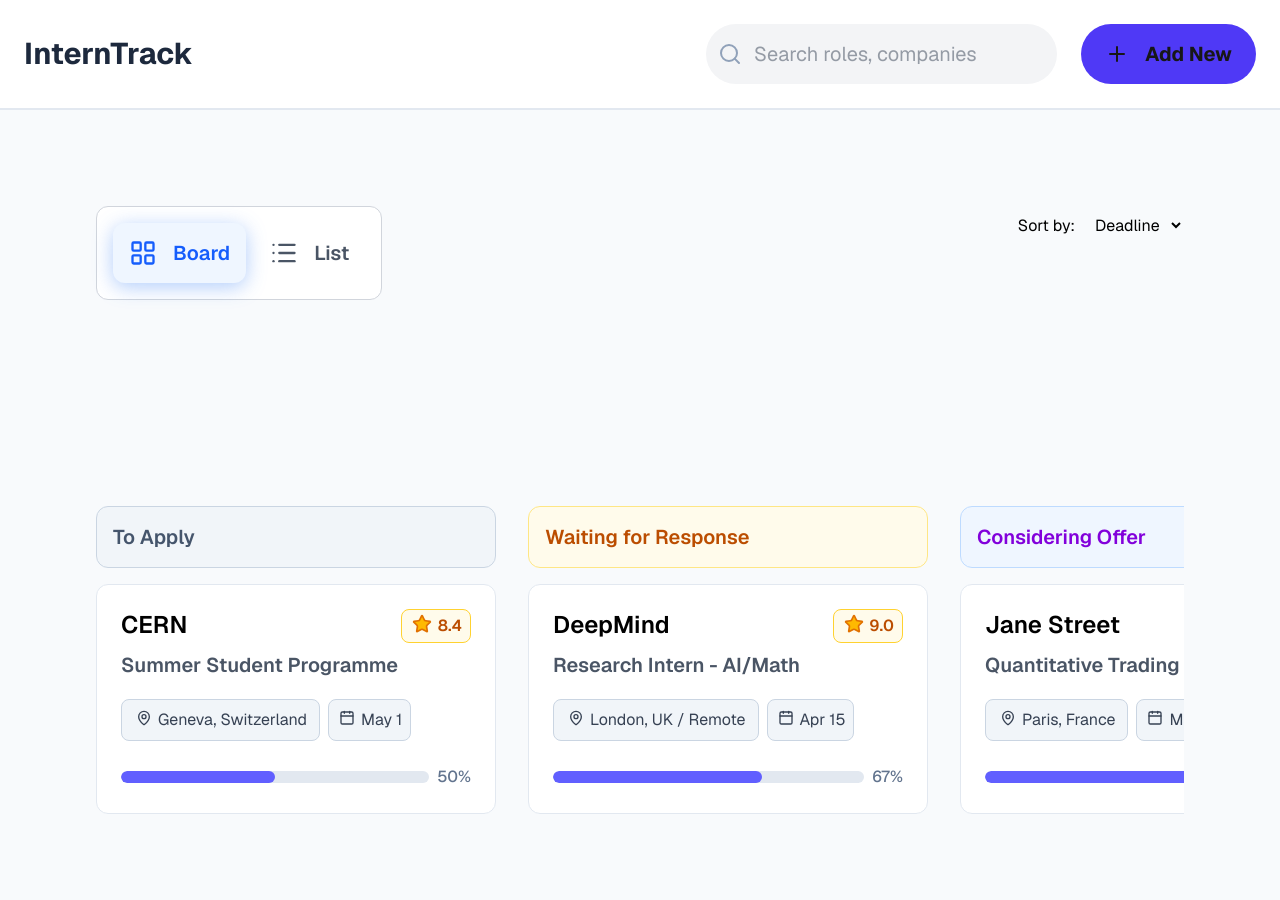
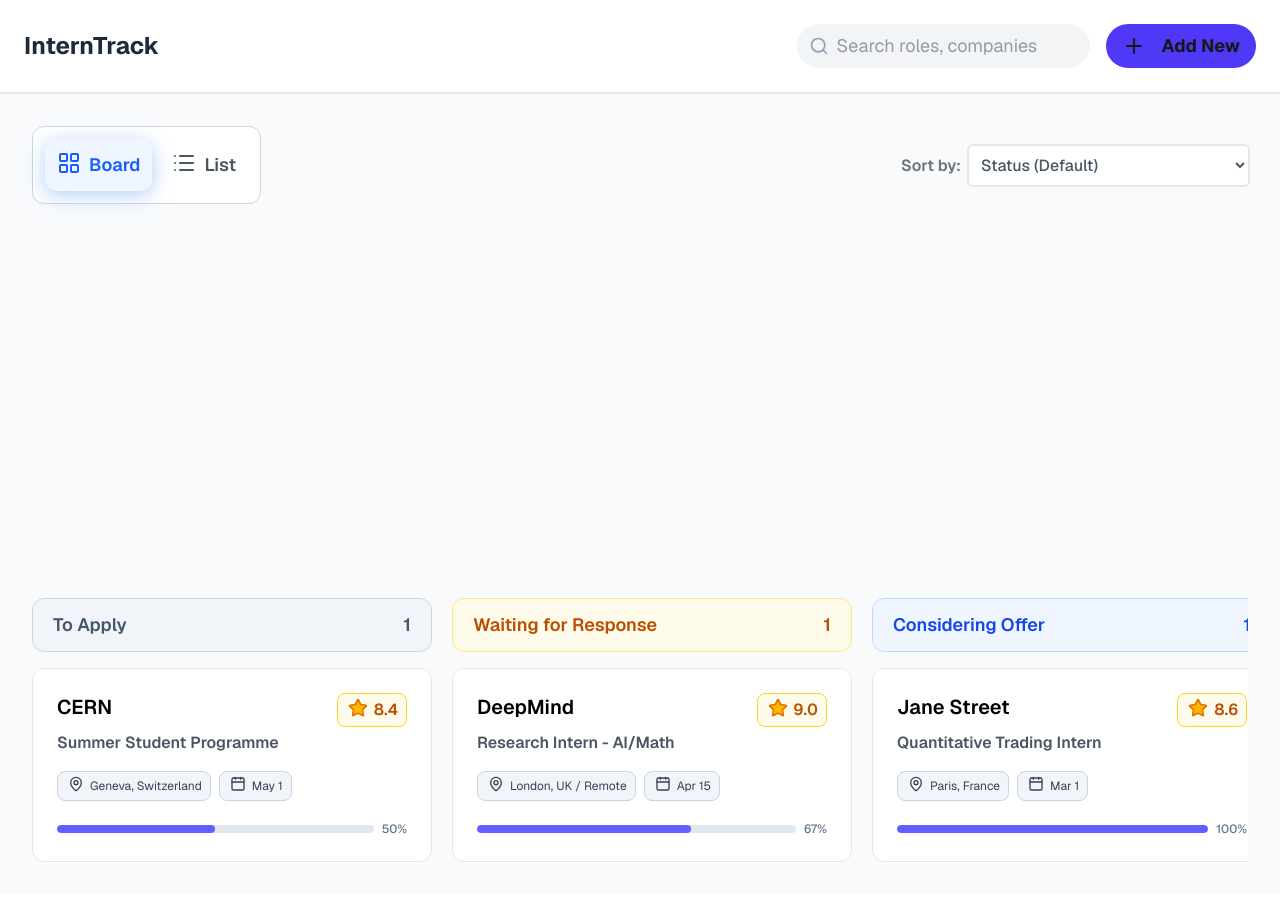
Before and after one commit to adridevlog/intertrack, a Next.js app: page / in a window 1280 px wide. Shown: the top 900 px of the page. Built offline with nearby package versions, Linux system fonts and the light colour scheme.

Commit message:
Static main page UI

```diff
--- a/src/app/components/InternshipBoard.js
+++ b/src/app/components/InternshipBoard.js
@@ -1,4 +1,5 @@
 import { MapPin, Calendar, StarIcon, Star } from "lucide-react";
+import { motion } from "motion/react";
 
 export default function InternshipBoard({ internship }) {
   let { role, evaluation, company, position, place, status, deadline } =
@@ -14,33 +15,35 @@
     day: "numeric",
   });
   return (
-    <div className="flex flex-col p-6 border border-slate-200 bg-white rounded-xl gap-2">
+    <div className="flex flex-col p-6 border border-slate-200 bg-white rounded-xl gap-1 cursor-pointer hover:shadow-2xl  transition-all duration-300 hover:-translate-y-2 hover:bg-cyan-50 group">
       <div className="flex flex-row justify-between">
-        <div className="font-semibold text-2xl text-black">{company}</div>
+        <div className="font-semibold text-xl text-black group-hover:text-blue-800 transition-all">
+          {company}
+        </div>
         <div className="border border-amber-300 text-amber-700  px-2 py-1 rounded-lg bg-amber-50 font-semibold flex flex-row gap-1 items-center">
           <Star className=" fill-amber-400 w-6 h-6 text-amber-600  pb-1" />
-          <div>{averageScore.toFixed(1)}</div>
+          <div className="text-md">{averageScore.toFixed(1)}</div>
         </div>
       </div>
-      <div className="text-gray-600 font-semibold  text-xl">{role}</div>
+      <div className="text-gray-600 font-semibold  text-md">{role}</div>
       <div className="mt-3 flex flex-row gap-2 items-center text-md text-gray-800 ">
-        <div className="rounded-lg py-2 px-3 bg-slate-100 text-gray-700 border border-slate-300 flex flex-row gap-1 items-center ">
+        <div className="rounded-lg py-1 px-2 bg-slate-100 text-gray-700 border border-slate-300 flex flex-row gap-1 items-center ">
           <MapPin className="w-5 h-5 text-gray-700  pb-1" />
-          <div>{place}</div>
+          <div className="text-xs">{place}</div>
         </div>
-        <div className="rounded-lg p-2 bg-slate-100 text-gray-700 border border-slate-300 flex flex-row gap-1 items-center ">
+        <div className="rounded-lg p-2 bg-slate-100 text-gray-700 border border-slate-300 flex flex-row gap-1 items-center py-1 px-2">
           <Calendar className="w-5 h-5 text-gray-700 pb-1" />
-          <div>{deadline}</div>
+          <div className="text-xs">{deadline}</div>
         </div>
       </div>
       <div className="flex items-center gap-2 mt-4">
-        <div className="w-full h-3 bg-slate-200 rounded-full overflow-hidden">
+        <div className="w-full h-2 bg-slate-200 rounded-full overflow-hidden">
           <div
             className="h-full bg-indigo-500 rounded-full"
             style={{ width: `${progress}%` }}
           />
         </div>
-        <span className="text-md text-slate-500 font-medium">{progress}%</span>
+        <span className="text-xs text-slate-500 font-medium">{progress}%</span>
       </div>
     </div>
   );
--- a/src/app/components/InternshipList.js
+++ b/src/app/components/InternshipList.js
@@ -1,3 +1,75 @@
-export default function InternshipList({ internships }) {
-  return <div></div>;
+import { STATUS_STYLES } from "../data/STATUS_STYLES";
+import { Star } from "lucide-react";
+
+export default function InternshipList({ internship, status }) {
+  let statusName;
+  let statusStyle;
+  const averageScore =
+    Object.values(internship.evaluation).reduce((a, b) => a + b, 0) / 5;
+  const progress = (
+    (Object.values(internship.requirements).filter((r) => r.done).length /
+      internship.requirements.length) *
+    100
+  ).toFixed(0);
+  status.map((s) => {
+    let array = s.name.split(" ");
+    array[0] = array[0].toLowerCase();
+    if (array.join("") === internship.status) {
+      statusName = s.name;
+      statusStyle =
+        STATUS_STYLES[array.join("")] || "bg-gray-200 text-gray-800";
+    }
+  });
+  const deadline = new Date(internship.deadline).toLocaleDateString("en-US", {
+    month: "short",
+    day: "numeric",
+    year: "numeric",
+  });
+
+  return (
+    <tr
+      key={internship.id}
+      className=" cursor-pointer group hover:shadow-2xl  transition-all duration-300 hover:-translate-x-3 hover:bg-cyan-50 group"
+    >
+      <td className="p-4">
+        <div className="text-base font-semibold text-slate-900 sm:text-lg md:text-xl tracking-wide group-hover:text-blue-800">
+          {internship.company}
+        </div>
+        <div className="text-xs sm:text-sm md:text-base lg:text-lg text-slate-500">
+          {internship.role}
+        </div>
+      </td>
+      <td className={`p-4 `}>
+        <span
+          className={`text-xs sm:text-xs md:text-sm lg:text-base inline-flex items-center px-4 py-1.5 rounded-3xl font-medium border ${statusStyle}`}
+        >
+          {statusName}
+        </span>
+      </td>
+
+      <td className="p-4 text-gray-600">{deadline}</td>
+      <td className="p-4 text-amber-600 font-semibold ">
+        <div
+          className="flex items-center gap-1
+         flex-row"
+        >
+          <Star className=" fill-amber-400 w-6 h-6 text-amber-600  pb-1" />
+          {averageScore.toFixed(1)}
+        </div>
+      </td>
+      <td className="p-4 ">
+        <div className=" flex items-center gap-2">
+          <div className="w-full h-2 bg-slate-200 rounded-full overflow-hidden">
+            <div
+              className="h-full bg-indigo-500 rounded-full"
+              style={{ width: `${progress}%` }}
+            />
+          </div>
+          <span className="text-xs text-slate-500 font-medium">
+            {progress}%
+          </span>
+        </div>
+      </td>
+    </tr>
+  );
 }
--- a/src/app/components/LayoutSelector.js
+++ b/src/app/components/LayoutSelector.js
@@ -13,7 +13,7 @@
       : "transparent text-gray-600";
   return (
     <motion.div
-      className="relative flex flex flex-row items-center"
+      className="relative flex flex-row items-center"
       onClick={() => {
         setActiveLayout(name.toLowerCase());
       }}
@@ -33,10 +33,10 @@
         ></motion.div>
       )}
       <div
-        className={`z-10 flex flex-row gap-4 py-4 px-4 rounded-xl hover:bg-gray-100 cursor-pointer ${bg}`}
+        className={`z-10 flex flex-row gap-2 py-3 px-3 rounded-xl hover:bg-gray-100 cursor-pointer ${bg}`}
       >
-        <Icon className="w-7 h-7" />
-        <span className="text-xl font-semibold">{name}</span>
+        <Icon className="w-6 h-6" />
+        <span className="text-lg font-semibold">{name}</span>
       </div>
     </motion.div>
   );
--- a/src/app/components/Navbar.js
+++ b/src/app/components/Navbar.js
@@ -3,16 +3,16 @@
 export default function Navbar() {
   return (
     <nav className="flex items-center flex-row justify-between p-6  bg-white border-b-2 border-slate-200 font-sans">
-      <div className="text-slate-800 text-3xl font-bold">InternTrack</div>
-      <div className="flex flex-row items-center gap-6">
+      <div className="text-slate-800 text-2xl font-bold">InternTrack</div>
+      <div className="flex flex-row items-center gap-4">
         <div className="relative">
-          <Search className="w-6 h-6 absolute left-3 top-1/2 -translate-y-1/2 text-slate-400 " />
+          <Search className="w-5 h-5 absolute left-3 top-1/2 -translate-y-1/2 text-slate-400 " />
           <input
             placeholder="Search roles, companies"
-            className="pl-12 rounded-4xl bg-gray-100 py-4 px-6 focus:outline-none focus:ring-4 focus:ring-gray-100 focus:bg-white text-xl text-gray-700 transition-all"
+            className="pl-10 rounded-4xl bg-gray-100 py-2 px-2 focus:outline-none focus:ring-4 focus:ring-gray-100 focus:bg-white text-lg text-gray-700 transition-all"
           ></input>
         </div>
-        <button className="h-15 flex flex-row bg-indigo-600 rounded-4xl px-6 py-4 text-xl font-bold gap-4 align-center cursor-pointer hover:bg-indigo-700 transition-colors">
+        <button className="h-11 flex flex-row bg-indigo-600 rounded-4xl px-4 py-2 text-lg font-bold gap-4 align-center cursor-pointer hover:bg-indigo-700 transition-colors">
           <Plus className="w-6 h-6 self-center"></Plus>
           <span className="self-center">Add New</span>
         </button>
--- a/src/app/components/StatusColumn.js
+++ b/src/app/components/StatusColumn.js
@@ -1,11 +1,5 @@
 import InternshipBoard from "./InternshipBoard";
-
-const STATUS_STYLES = {
-  toApply: "bg-slate-100 border-slate-300 text-slate-600",
-  waitingforResponse: "bg-amber-50 text-amber-700  border-amber-200",
-  consideringOffer: "bg-blue-50 text-purple-700 border-blue-200",
-  accepted: "bg-emerald-50 text-emerald-700 border-emerald-200",
-};
+import { STATUS_STYLES } from "../data/STATUS_STYLES";
 
 export default function StatusColumn({ internships, name }) {
   console.log(name);
@@ -18,9 +12,10 @@
   return (
     <div className="flex flex-col min-w-100 grow-0 basis-auto shrink-0 gap-4">
       <div
-        className={`rounded-xl font-semibold border pl-4 py-4 text-xl ${statusStyle}`}
+        className={`rounded-xl font-semibold border px-5 py-3 text-lg flex flex-row justify-between ${statusStyle}`}
       >
-        {name}
+        <div>{name}</div>
+        <div>{internships.length}</div>
       </div>
       {internships.map((internship) => {
         return (
--- /dev/null
+++ b/src/app/data/STATUS_STYLES.js
@@ -0,0 +1,6 @@
+export const STATUS_STYLES = {
+  toApply: "bg-slate-100 border-slate-300 text-slate-600",
+  waitingforResponse: "bg-amber-50 text-amber-700  border-amber-200",
+  consideringOffer: "bg-blue-50 text-blue-700 border-blue-200",
+  accepted: "bg-emerald-50 text-emerald-700 border-emerald-200",
+};
--- a/src/app/page.js
+++ b/src/app/page.js
@@ -5,6 +5,7 @@
 import { INITIAL_DATA } from "./data/internships-mock";
 import { List, LayoutGrid } from "lucide-react";
 import StatusColumn from "./components/StatusColumn";
+import InternshipList from "./components/InternshipList";
 
 export default function Home() {
   const [activeLayout, setActiveLayout] = useState("board");
@@ -39,9 +40,9 @@
 
   const [status, setStatus] = useState(initialStatus);
   return (
-    <main className=" font-sans flex min-h-screen flex-col items-center justify-between p-24 bg-slate-50 ">
-      <div className="w-full flex flex-row justify-between">
-        <div className="flex flex-row text-black border border-gray-300 rounded-xl p-4 gap-2 bg-white">
+    <main className=" font-sans flex min-h-screen flex-col items-center justify-between p-8 bg-slate-50 ">
+      <div className="w-full flex flex-row justify-between items-center">
+        <div className="flex flex-row text-black border border-gray-300 rounded-xl p-3 gap-2 bg-white">
           <LayoutSelector
             name="Board"
             Icon={LayoutGrid}
@@ -55,16 +56,19 @@
             setActiveLayout={setActiveLayout}
           />
         </div>
-        <div className="text-black">
+        <div className="text-gray-500 font-semibold">
           Sort by:
-          <select className="ml-2 p-2 rounded">
+          <select className="ml-2 p-2 font-medium text-gray-600 bg-white ring-2 ring-gray-200 rounded focus:ring-2 focus:ring-blue-500 active:ring-0">
+            <option value="status">Status (Default)</option>
+            <option value="evaluation">Evaluation score (Default)</option>
             <option value="deadline">Deadline</option>
+            <option value="progress">Requirements progress (Default)</option>
           </select>
         </div>
       </div>
       <div className="overflow-hidden w-full">
         {activeLayout === "board" && (
-          <div className="flex flex-row overflow-x-auto flex-nowrap w-full gap-8">
+          <div className="flex flex-row overflow-x-auto flex-nowrap w-full gap-5">
             {status.map((statusItem) => {
               const { name, internships } = statusItem;
               return (
@@ -78,44 +82,24 @@
           </div>
         )}
         {activeLayout === "list" && (
-          <div className="bg-white rounded-xl shadow-sm border border-slate-200 overflow-hidden">
+          <div className="bg-white rounded-xl shadow-sm border border-slate-200 overflow-hidden overflow-x-auto flex-nowrap">
             <table className="w-full text-left border-collapse">
               <thead>
-                <tr className="bg-slate-50 border-b border-slate-200 text-slate-500 text-xs uppercase tracking-wider">
+                <tr className="bg-slate-50 border-b border-slate-200 text-slate-500 md:text-md lg:text-lg uppercase tracking-wider">
                   <th className="p-4 font-semibold">Company / Role</th>
                   <th className="p-4 font-semibold">Status</th>
-                  <th className="p-4 font-semibold">Location</th>
                   <th className="p-4 font-semibold">Deadline</th>
+                  <th className="p-4 font-semibold">Score</th>
+                  <th className="p-4 font-semibold">Progress</th>
                 </tr>
               </thead>
               <tbody className="divide-y divide-slate-100">
                 {internships.map((internship) => (
-                  <tr
+                  <InternshipList
                     key={internship.id}
-                    className="hover:bg-slate-50 cursor-pointer transition-colors group"
-                  >
-                    <td className="p-4">
-                      <div className="font-semibold text-slate-900">
-                        {internship.company}
-                      </div>
-                      <div className="text-sm text-slate-500">
-                        {internship.role}
-                      </div>
-                    </td>
-                    <td className="p-4">
-                      {status.map((s) => {
-                        let array = s.name.split(" ");
-                        array[0] = array[0].toLowerCase();
-                        if (array.join("") === internship.status) {
-                          return s.name;
-                        }
-                      })}
-                    </td>
-                    <td className="p-4">{internship.place}</td>
-                    <td className="p-4">
-                      {new Date(internship.deadline).toLocaleDateString()}
-                    </td>
-                  </tr>
+                    internship={internship}
+                    status={status}
+                  />
                 ))}
               </tbody>
             </table>
```
